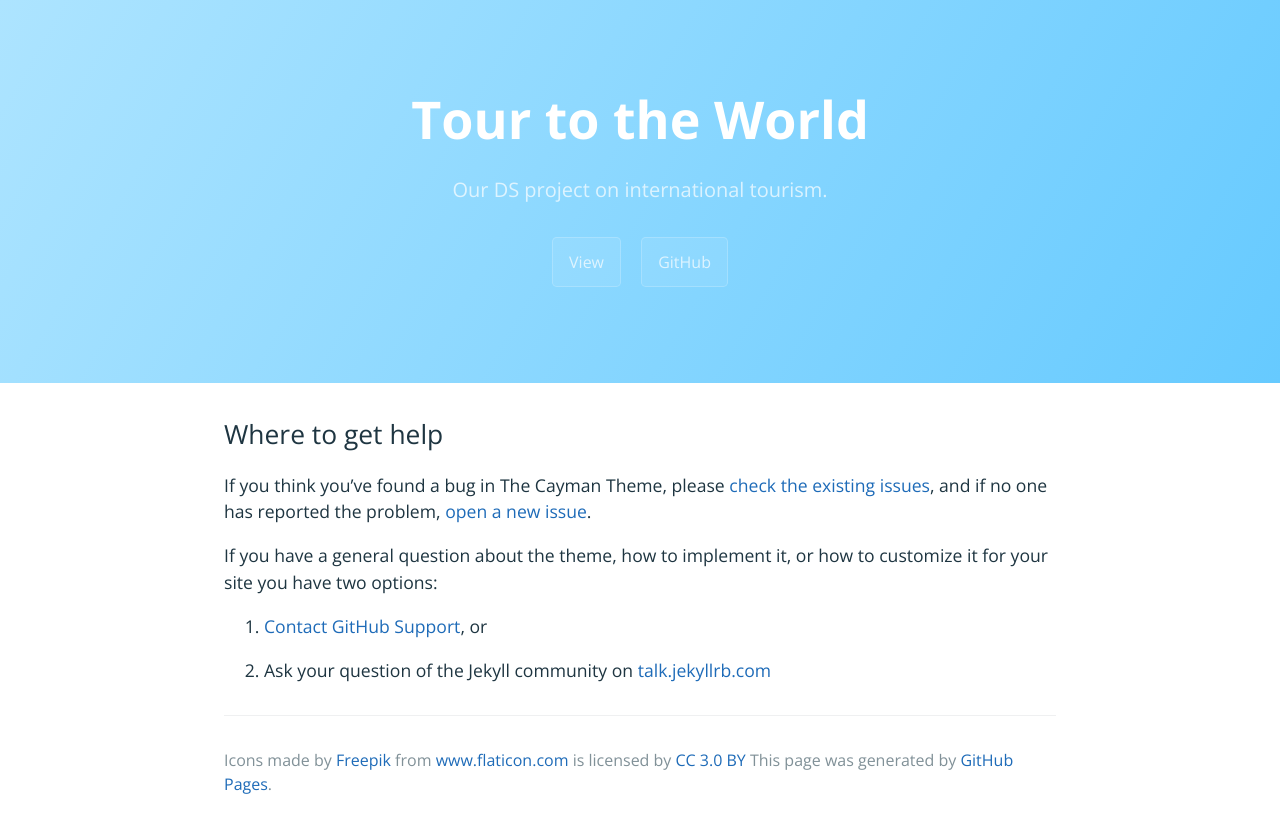
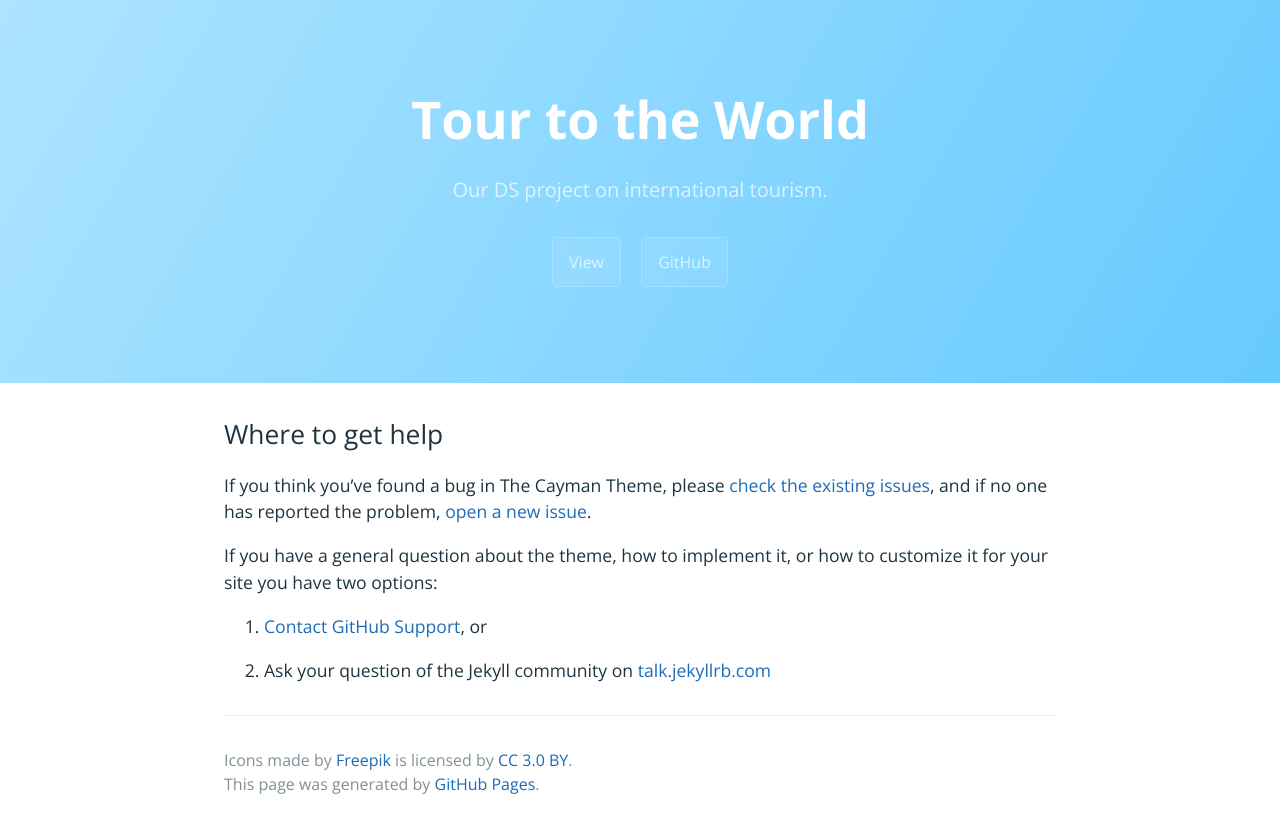
Before and after one commit to rlads2017G1/taiwan.github.io, a Jekyll site: the page built from docs/SUPPORT.md, in a window 1280 px wide. Shown: the top 833 px of the page. Built offline with Jekyll 4.4.1, drawn with Linux system fonts in a browser that asks for light colours; our own code applies the rules of GitHub Pages for plain Markdown files.

Commit message:
Update default.html

```diff
--- a/_layouts/default.html
+++ b/_layouts/default.html
@@ -30,7 +30,8 @@
         {% if site.github.is_project_page %}
           <!--<span class="site-footer-owner"><a href="{{ site.github.repository_url }}">{{ site.github.repository_name }}</a> is maintained by <a href="{{ site.github.owner_url }}">{{ site.github.owner_name }}</a>.</span>-->
         {% endif %}
-        <span class="site-footer-credits">Icons made by <a href="http://www.freepik.com" title="Freepik">Freepik</a> from <a href="https://www.flaticon.com/" title="Flaticon">www.flaticon.com</a> is licensed by <a href="http://creativecommons.org/licenses/by/3.0/" title="Creative Commons BY 3.0" target="_blank">CC 3.0 BY</a></span>
+        <span class="site-footer-credits">Icons made by <a href="http://www.freepik.com" title="Freepik">Freepik</a> is licensed by <a href="http://creativecommons.org/licenses/by/3.0/" title="Creative Commons BY 3.0" target="_blank">CC 3.0 BY</a>.</span>
+        <br>
         <span class="site-footer-credits">This page was generated by <a href="https://pages.github.com">GitHub Pages</a>.</span>
       </footer>
     </section>
```
